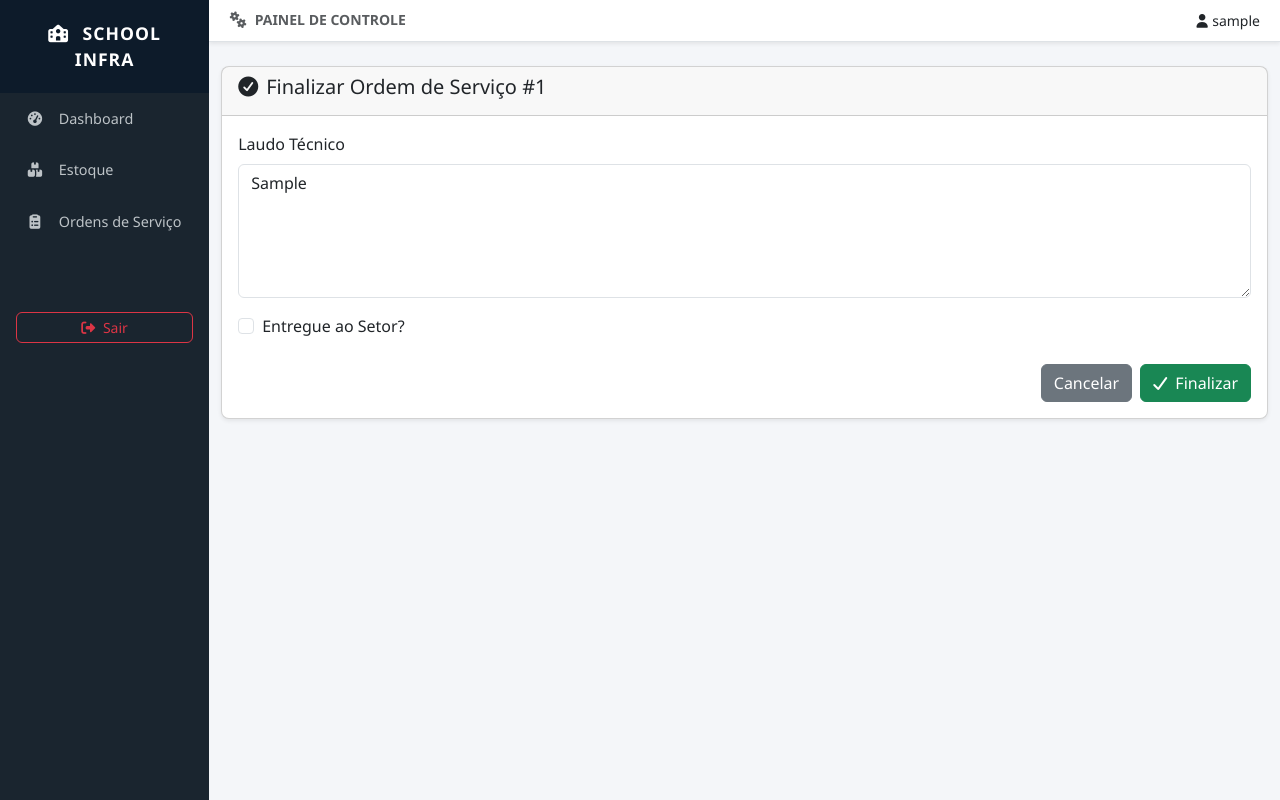
After one commit to romario-rodrigues/school-infra-manager, a Django app: page /inventory/os/finalizar/1/ in a window 1280 px wide. The commit adds this page. Run offline with Django 5.2, Linux system fonts and the light colour scheme; a user stored in the database is signed in; tables that the repository leaves empty hold one stand-in row (values such as "Sample post"); parts of the project's set-up code (start-up, migrations or seed data) failed here and were passed over; some libraries are stand-ins or nearby versions.

Commit message:
refactor: separa edição e finalização de OS com baixa de estoque
Co-authored-by: aider (deepseek/deepseek-chat) <aider@aider.chat>

```diff
--- a/inventory/forms.py
+++ b/inventory/forms.py
@@ -58,3 +58,18 @@ class OrdemServicoForm(forms.ModelForm):
                         f'O item "{item.nome}" está sem saldo no estoque (quantidade atual: {item.quantidade_atual}).'
                     )
         return itens
+
+
+class OsFinishForm(forms.ModelForm):
+    entregue = forms.BooleanField(
+        required=False,
+        label='Entregue ao Setor?',
+        widget=forms.CheckboxInput(attrs={'class': 'form-check-input'})
+    )
+
+    class Meta:
+        model = OrdemServico
+        fields = ['laudo_tecnico']
+        widgets = {
+            'laudo_tecnico': forms.Textarea(attrs={'class': 'form-control', 'rows': 5, 'placeholder': 'Laudo Técnico'}),
+        }
--- a/inventory/models.py
+++ b/inventory/models.py
@@ -97,6 +97,7 @@ class OrdemServico(models.Model):
     status = models.CharField(max_length=20, choices=STATUS_CHOICES, default='ABERTO')
     data_criacao = models.DateTimeField(auto_now_add=True)
     data_saida = models.DateTimeField(null=True, blank=True, verbose_name='Data de Saída')
+    baixa_efetuada = models.BooleanField(default=False, verbose_name='Baixa de Estoque já efetuada')
 
     def save(self, *args, **kwargs):
         self.solicitante = self.solicitante.upper()
--- /dev/null
+++ b/inventory/templates/inventory/os_finish.html
@@ -0,0 +1,35 @@
+{% extends 'base.html' %}
+{% load static %}
+
+{% block content %}
+<div class="container-fluid mt-4">
+    <div class="card shadow-sm">
+        <div class="card-header">
+            <h5><i class="fas fa-check-circle me-2"></i>Finalizar Ordem de Serviço #{{ ordem.id }}</h5>
+        </div>
+        <div class="card-body">
+            <form method="post">
+                {% csrf_token %}
+                <div class="row g-3">
+                    <div class="col-12">
+                        <label for="{{ form.laudo_tecnico.id_for_label }}" class="form-label">Laudo Técnico</label>
+                        {{ form.laudo_tecnico }}
+                    </div>
+                    <div class="col-12">
+                        <div class="form-check">
+                            {{ form.entregue }}
+                            <label class="form-check-label" for="{{ form.entregue.id_for_label }}">
+                                Entregue ao Setor?
+                            </label>
+                        </div>
+                    </div>
+                </div>
+                <div class="mt-4 d-flex justify-content-end">
+                    <a href="{% url 'os_list' %}" class="btn btn-secondary me-2">Cancelar</a>
+                    <button type="submit" class="btn btn-success"><i class="fas fa-check me-1"></i> Finalizar</button>
+                </div>
+            </form>
+        </div>
+    </div>
+</div>
+{% endblock %}
--- a/inventory/templates/inventory/os_list.html
+++ b/inventory/templates/inventory/os_list.html
@@ -62,11 +62,11 @@
                                 <a href="{% url 'os_detail' os.id %}" class="btn btn-sm btn-info text-white" title="Visualizar">
                                     <i class="fas fa-eye"></i> Visualizar
                                 </a>
-                                <a href="{% url 'os_edit' os.id %}" class="btn btn-sm btn-primary" title="Editar">
+                                <a href="{% url 'os_edit' os.id %}" class="btn btn-sm btn-warning" title="Editar">
                                     <i class="fas fa-edit"></i> Editar
                                 </a>
                                 {% if os.status != 'ENTREGUE' %}
-                                <a href="{% url 'os_edit' os.id %}" class="btn btn-sm btn-success" title="Finalizar">
+                                <a href="{% url 'os_finish' os.id %}" class="btn btn-sm btn-success" title="Finalizar">
                                     <i class="fas fa-check-circle"></i> Finalizar
                                 </a>
                                 {% endif %}
--- a/inventory/urls.py
+++ b/inventory/urls.py
@@ -9,4 +9,5 @@ urlpatterns = [
     path('os/novo/', views.os_create, name='os_create'),
     path('os/editar/<int:os_id>/', views.os_edit, name='os_edit'),
     path('os/<int:os_id>/', views.os_detail, name='os_detail'),
+    path('os/finalizar/<int:os_id>/', views.os_finish, name='os_finish'),
 ]
--- a/inventory/views.py
+++ b/inventory/views.py
@@ -5,7 +5,7 @@ from django.contrib import messages
 from django.db.models import Sum, F
 from django.utils import timezone
 from .models import ItemEstoque, SaidaEstoque, Categoria, OrdemServico
-from .forms import ItemEstoqueForm, SaidaEstoqueForm, OrdemServicoForm
+from .forms import ItemEstoqueForm, SaidaEstoqueForm, OrdemServicoForm, OsFinishForm
 
 @login_required
 def lista_estoque(request):
@@ -103,11 +103,14 @@ def os_list(request):
 
 
 def baixar_estoque(ordem):
-    """Subtrai 1 da quantidade de cada item associado à OS."""
-    for item in ordem.itens.all():
-        if item.quantidade_atual > 0:
-            item.quantidade_atual -= 1
-            item.save()
+    """Subtrai 1 da quantidade de cada item associado à OS, se ainda não foi efetuada."""
+    if not ordem.baixa_efetuada:
+        for item in ordem.itens.all():
+            if item.quantidade_atual > 0:
+                item.quantidade_atual -= 1
+                item.save()
+        ordem.baixa_efetuada = True
+        ordem.save(update_fields=['baixa_efetuada'])
 
 
 @login_required
@@ -141,6 +144,7 @@ def os_edit(request, os_id):
             ordem = form.save(commit=False)
             ordem.save()
             form.save_m2m()
+            # Baixa de estoque apenas se itens foram alterados e ainda não baixados
             baixar_estoque(ordem)
             messages.success(request, 'Ordem de Serviço atualizada com sucesso.')
             return redirect('os_list')
@@ -160,6 +164,38 @@ def os_detail(request, os_id):
 
 
 @login_required
+def os_finish(request, os_id):
+    ordem = get_object_or_404(OrdemServico, id=os_id)
+    if request.method == 'POST':
+        form = OsFinishForm(request.POST, instance=ordem)
+        if form.is_valid():
+            entregue = form.cleaned_data.get('entregue')
+            if entregue:
+                ordem.status = 'ENTREGUE'
+                if not ordem.data_saida:
+                    ordem.data_saida = timezone.now()
+                # Baixa de estoque se ainda não foi efetuada
+                if not ordem.baixa_efetuada:
+                    for item in ordem.itens.all():
+                        if item.quantidade_atual > 0:
+                            item.quantidade_atual -= 1
+                            item.save()
+                    ordem.baixa_efetuada = True
+            else:
+                # Se não marcar entregue, apenas salva laudo técnico
+                pass
+            form.save()
+            messages.success(request, 'Ordem de Serviço finalizada com sucesso.')
+            return redirect('os_list')
+        else:
+            messages.error(request, 'Erro ao finalizar OS. Verifique os dados.')
+    else:
+        form = OsFinishForm(instance=ordem)
+    context = {'form': form, 'ordem': ordem}
+    return render(request, 'inventory/os_finish.html', context)
+
+
+@login_required
 def normalizar_categorias(request):
     categorias = Categoria.objects.all()
     for cat in categorias:
```
